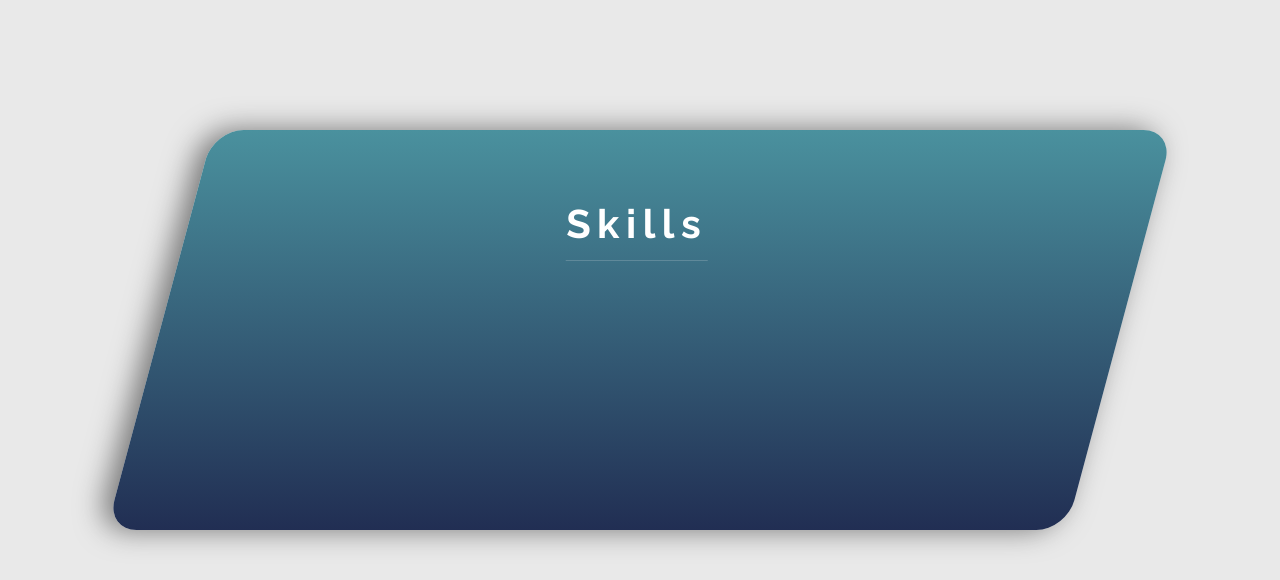
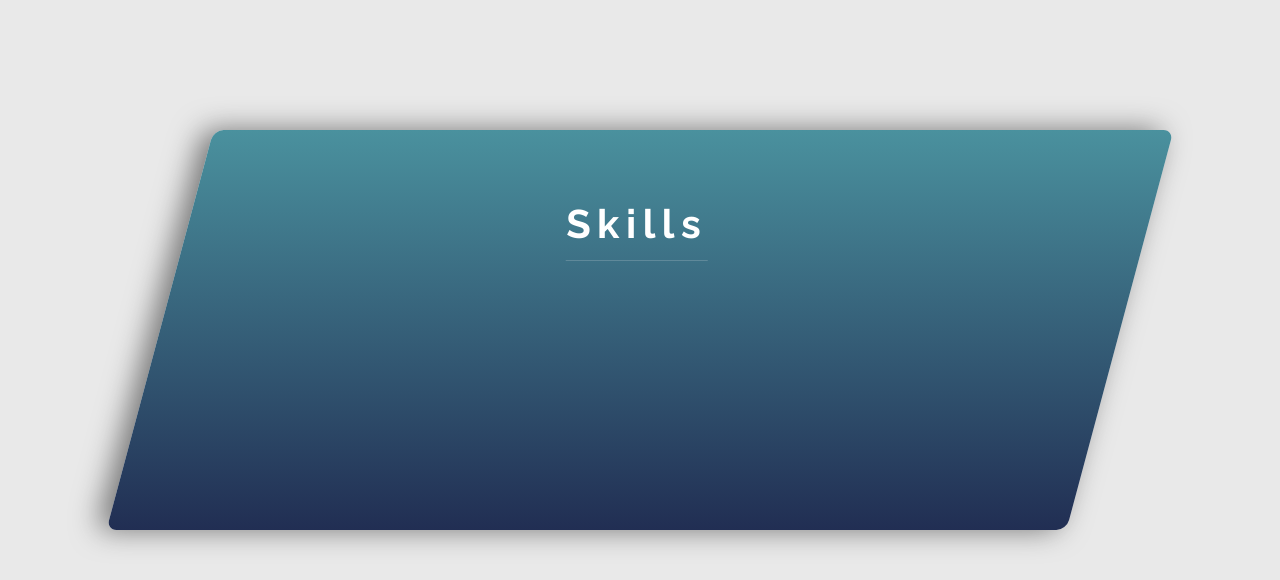
Before and after one commit to jdomo/jd-portfolio, a React (Create React App) app: page / in a window 1280 px wide. Shown: the part 860-1440 px from the top of the page. Built offline with nearby package versions, Linux system fonts and the light colour scheme.

Commit message:
change border radius on skills section

```diff
--- a/src/css/style.css
+++ b/src/css/style.css
@@ -220,7 +220,7 @@ header {
 .section-skills {
   height: 40rem;
   margin: auto;
-  border-radius: 3rem;
+  border-radius: 1rem;
   box-shadow: -1rem 0rem 2.8rem #777;
   transform: skew(-15deg);
   width: 75%;
--- a/src/sass/pages/_home.scss
+++ b/src/sass/pages/_home.scss
@@ -40,7 +40,7 @@
   height: 40rem;
   margin: auto;
   // margin-top: -5rem;
-  border-radius: 3rem;
+  border-radius: 1rem;
   box-shadow: -1rem 0rem 2.8rem $color-grey-dark;
   transform: skew(-$skew-amount);
   width: 75%;
```
